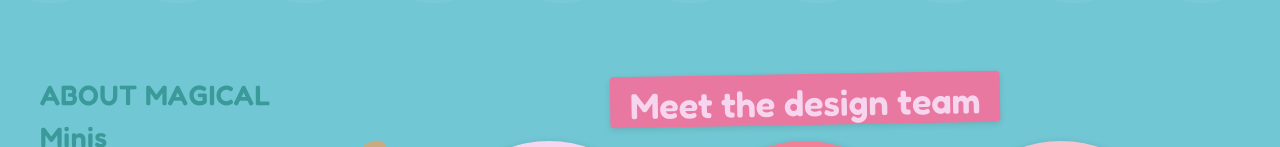
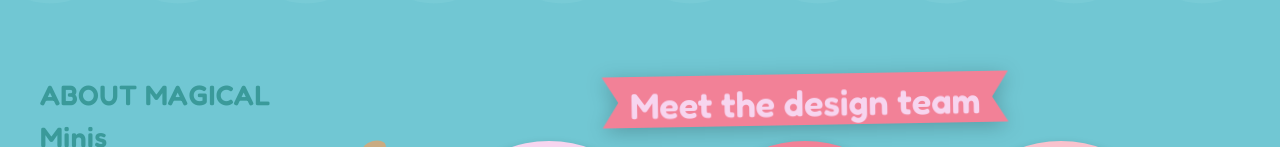
Before and after one commit to mikalmorello/magicalminis, a React (Vite) app: page / in a window 1280 px wide. Shown: the part 653-800 px from the top of the page. Built offline with nearby package versions, Linux system fonts and the light colour scheme; the HTML template or start-up script is replaced by a standard one; a web font is replaced by a local one.

Commit message:
Refactor ribbon styles in sections.scss: add drop-shadow effect, adjust padding for better text spacing, and implement a pseudo-element for the pink ribbon shape. Update card shadow variable in _tokens.scss for consistency across components.

```diff
--- a/src/sections/sections.scss
+++ b/src/sections/sections.scss
@@ -46,18 +46,41 @@
   }
 
   &__ribbon {
+    position: relative;
     display: inline-block;
-    background: var(--pink-primary);
     color: #f7d5ef;
     font-family: var(--font-burger);
     font-size: 2.25rem;
     font-weight: 600;
     line-height: 1.25;
-    padding: 0.4rem 1.25rem 0;
-    border-radius: 4px;
+    /* Extra horizontal padding gives the chevron notches room to bite in
+       without touching the text. */
+    padding: 0.4rem 1.75rem 0;
     margin-bottom: 1rem;
     transform: rotate(-1deg);
-    box-shadow: 0 2px 6px rgba(0, 0, 0, 0.1);
+    /* drop-shadow on the *parent* element so it isn't clipped by the
+       clip-path that lives on ::before. (clip-path + filter on the same
+       element clips the shadow away — that's why it appeared invisible.) */
+    filter: drop-shadow(var(--card-shadow));
+
+    /* The pink ribbon shape lives on this pseudo-element. It receives the
+       clip-path so the parent stays a normal, unclipped box that the
+       drop-shadow can radiate around. */
+    &::before {
+      content: '';
+      position: absolute;
+      inset: 0;
+      z-index: -1;
+      background: #f28197;
+      clip-path: polygon(
+        0 0,
+        100% 0,
+        96% 50%,
+        100% 100%,
+        0 100%,
+        4% 50%
+      );
+    }
   }
 
   &__cards {
--- a/src/styles/_tokens.scss
+++ b/src/styles/_tokens.scss
@@ -40,12 +40,21 @@
   --teal-text: #2a8a8a;
   --teal-heading: #3a9a9a;
 
+  /* Shared card-style drop shadow — four-part value (offset-x offset-y blur color)
+     so it can be plugged into either `box-shadow` or `filter: drop-shadow(...)`.
+
+     Uses the comma-less `rgb(r g b / a)` color form: when this token is
+     substituted into `filter: drop-shadow(var(--card-shadow))`, an `rgba(…)`
+     value's commas can be mis-tokenized by some browsers (filter-function
+     args are space-separated). The modern syntax sidesteps that. */
+  --card-shadow: 0 4px 10px rgb(0 0 0 / 0.22);
+
   /* Team card */
   --team-card-bg: #f3c8d8;
   --team-card-name-color: #aa6db8;
   --team-card-photo-placeholder-start: #f9e0ec;
   --team-card-photo-placeholder-end: #e8b9ce;
-  --team-card-shadow: 0 4px 10px rgba(0, 0, 0, 0.22);
+  --team-card-shadow: var(--card-shadow);
 
   /* Star palette used as decorations on team photos (matches mockup) */
   --star-lavender: #d2bce0;
```
